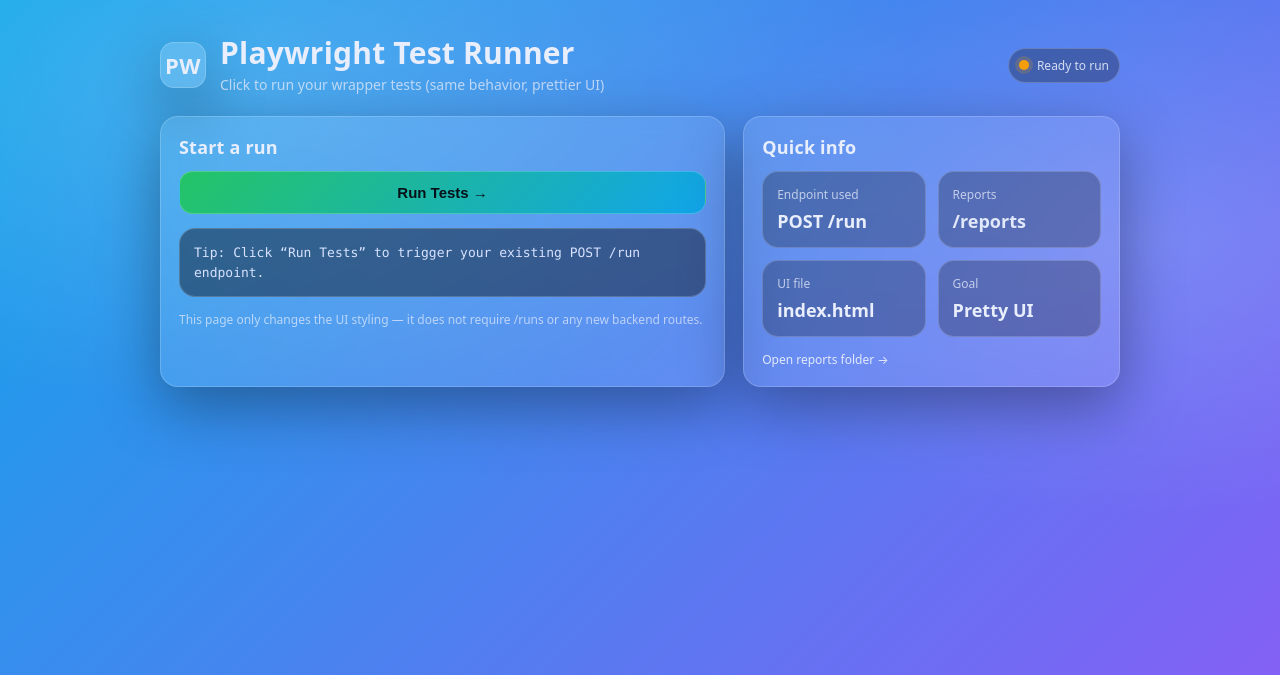
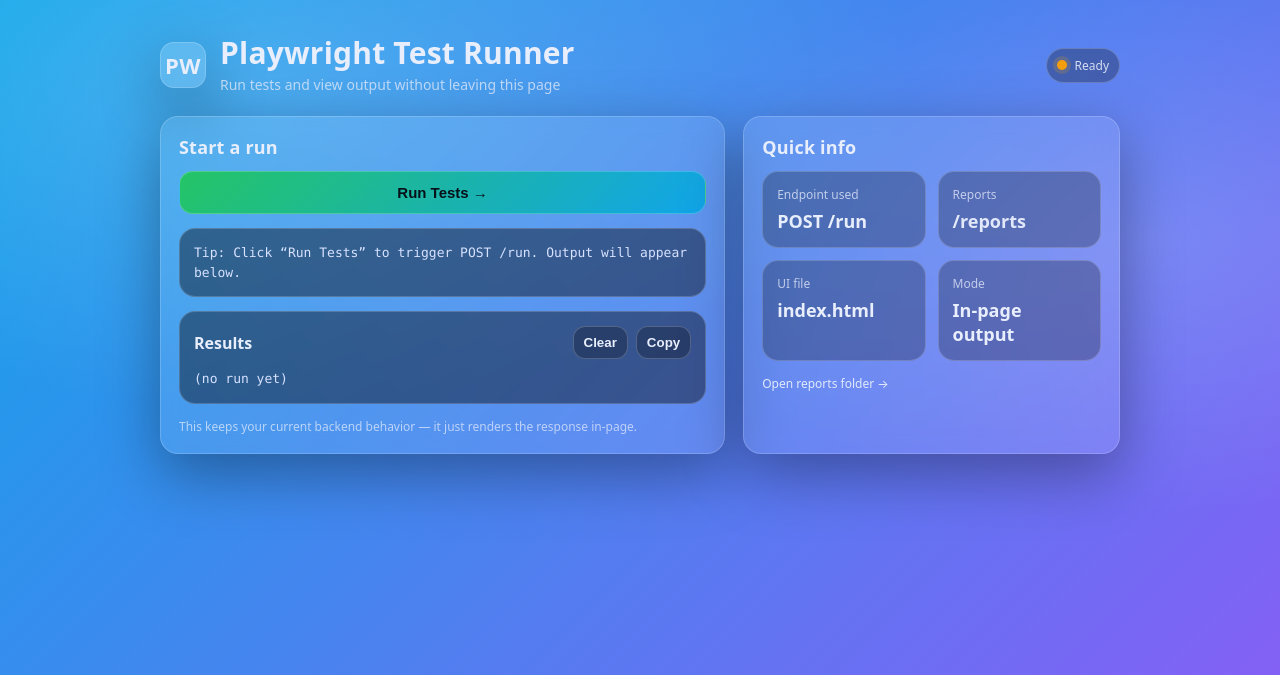
Before and after one commit to PrestonV8/Playwright_Wrapper, a FastAPI app: page / in a window 1280 px wide. Shown: the top 675 px of the page. Run offline with FastAPI, Linux system fonts and the light colour scheme.

Commit message:
Updated the UI so that the results will show on the same page

```diff
--- a/templates/index.html
+++ b/templates/index.html
@@ -89,6 +89,14 @@
         background: var(--warn);
         box-shadow: 0 0 0 4px rgba(245,158,11,.18);
       }
+      .dot.running{
+        animation: pulse 1.1s infinite ease-in-out;
+      }
+      @keyframes pulse{
+        0%{ transform: scale(1); opacity:1; }
+        50%{ transform: scale(1.15); opacity:.7; }
+        100%{ transform: scale(1); opacity:1; }
+      }
 
       .grid{
         display:grid;
@@ -121,6 +129,7 @@
         padding: 14px;
         margin-top: 14px;
       }
+
       pre{
         margin:0;
         color: #d7e2ff;
@@ -149,6 +158,11 @@
       }
       .btn:hover{ filter: brightness(1.05); }
       .btn:active{ transform: translateY(1px); }
+      .btn:disabled{
+        opacity:.6;
+        cursor:not-allowed;
+        filter: grayscale(.15);
+      }
 
       a{
         color: rgba(232,238,252,.95);
@@ -175,6 +189,24 @@
         font-size: 12px;
         color: rgba(232,238,252,.70);
       }
+
+      .resultsHeader{
+        display:flex;
+        align-items:center;
+        justify-content:space-between;
+        gap:10px;
+        flex-wrap:wrap;
+      }
+      .miniBtn{
+        padding: 8px 10px;
+        border-radius: 12px;
+        border: 1px solid rgba(255,255,255,.20);
+        background: rgba(10,14,25,.30);
+        color: var(--text);
+        font-weight: 800;
+        cursor:pointer;
+      }
+      .miniBtn:hover{ filter: brightness(1.06); }
     </style>
   </head>
 
@@ -185,33 +217,47 @@
           <div class="logo"><span>PW</span></div>
           <div>
             <h1>Playwright Test Runner</h1>
-            <div class="subtitle">Click to run your wrapper tests (same behavior, prettier UI)</div>
+            <div class="subtitle">Run tests and view output without leaving this page</div>
           </div>
         </div>
 
-        <div class="badge" title="Local UI">
-          <span class="dot"></span>
-          <span>Ready to run</span>
+        <div class="badge" id="statusBadge" title="Local UI">
+          <span class="dot" id="statusDot"></span>
+          <span id="statusText">Ready</span>
         </div>
       </div>
 
       <div class="grid">
-        <!-- Left: Run action (uses your existing /run endpoint) -->
+        <!-- Left: Run action -->
         <div class="card">
           <h2>Start a run</h2>
 
-          <form action="/run" method="post">
-            <button type="submit" class="btn">
+          <!-- IMPORTANT: prevent navigation; JS will handle submit -->
+          <form id="runForm" action="/run" method="post">
+            <button id="runBtn" type="submit" class="btn">
               Run Tests →
             </button>
           </form>
 
           <div class="panel">
-            <pre>Tip: Click “Run Tests” to trigger your existing POST /run endpoint.</pre>
+            <pre id="hintText">Tip: Click “Run Tests” to trigger POST /run. Output will appear below.</pre>
+          </div>
+
+          <!-- Results panel (stays on same page) -->
+          <div class="panel" id="resultsPanel">
+            <div class="resultsHeader">
+              <strong>Results</strong>
+              <div style="display:flex; gap:8px; flex-wrap:wrap;">
+                <button class="miniBtn" type="button" onclick="clearResults()">Clear</button>
+                <button class="miniBtn" type="button" onclick="copyResults()">Copy</button>
+              </div>
+            </div>
+            <div style="height:10px;"></div>
+            <pre id="resultsOut">(no run yet)</pre>
           </div>
 
           <div class="footer">
-            This page only changes the UI styling — it does not require /runs or any new backend routes.
+            This keeps your current backend behavior — it just renders the response in-page.
           </div>
         </div>
 
@@ -233,8 +279,8 @@
               <div class="value">index.html</div>
             </div>
             <div class="kpi">
-              <div class="label">Goal</div>
-              <div class="value">Pretty UI</div>
+              <div class="label">Mode</div>
+              <div class="value">In-page output</div>
             </div>
           </div>
 
@@ -244,5 +290,72 @@
         </div>
       </div>
     </div>
+
+    <script>
+      const runForm = document.getElementById("runForm");
+      const runBtn = document.getElementById("runBtn");
+      const resultsOut = document.getElementById("resultsOut");
+      const statusText = document.getElementById("statusText");
+      const statusDot = document.getElementById("statusDot");
+
+      function setStatus(state) {
+        // state: "ready" | "running" | "done"
+        if (state === "running") {
+          statusText.textContent = "Running…";
+          statusDot.classList.add("running");
+        } else if (state === "done") {
+          statusText.textContent = "Done";
+          statusDot.classList.remove("running");
+        } else {
+          statusText.textContent = "Ready";
+          statusDot.classList.remove("running");
+        }
+      }
+
+      function clearResults() {
+        resultsOut.textContent = "(cleared)";
+      }
+
+      async function copyResults() {
+        try {
+          await navigator.clipboard.writeText(resultsOut.textContent || "");
+        } catch (e) {
+          // clipboard might be blocked in some contexts
+          alert("Copy failed (browser blocked clipboard).");
+        }
+      }
+
+      runForm.addEventListener("submit", async (e) => {
+        e.preventDefault(); // <-- prevents page navigation
+
+        runBtn.disabled = true;
+        runBtn.textContent = "Running…";
+        setStatus("running");
+
+        resultsOut.textContent =
+          "Running tests...\n\nNote: This shows whatever your /run endpoint returns.";
+
+        try {
+          // If your /run needs form fields later, you can append them here.
+          // For now, we just submit an empty POST like your original form.
+          const res = await fetch("/run", {
+            method: "POST"
+          });
+
+          const text = await res.text();
+
+          // Show status line + response
+          const header = `HTTP ${res.status} ${res.ok ? "OK" : "ERROR"}\n\n`;
+          resultsOut.textContent = header + (text || "(empty response)");
+
+        } catch (err) {
+          resultsOut.textContent = "Request failed:\n" + (err?.message || err);
+        } finally {
+          runBtn.disabled = false;
+          runBtn.textContent = "Run Tests →";
+          setStatus("done");
+        }
+      });
+    </script>
   </body>
 </html>
```
